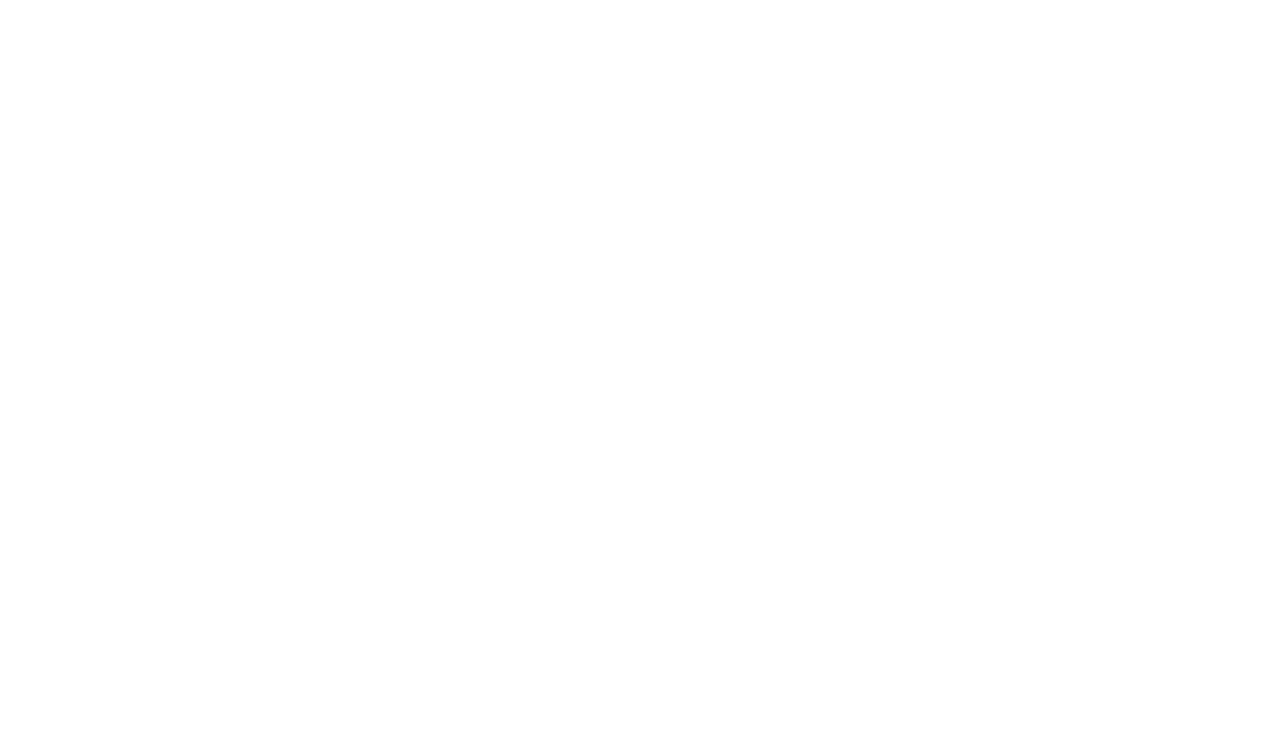
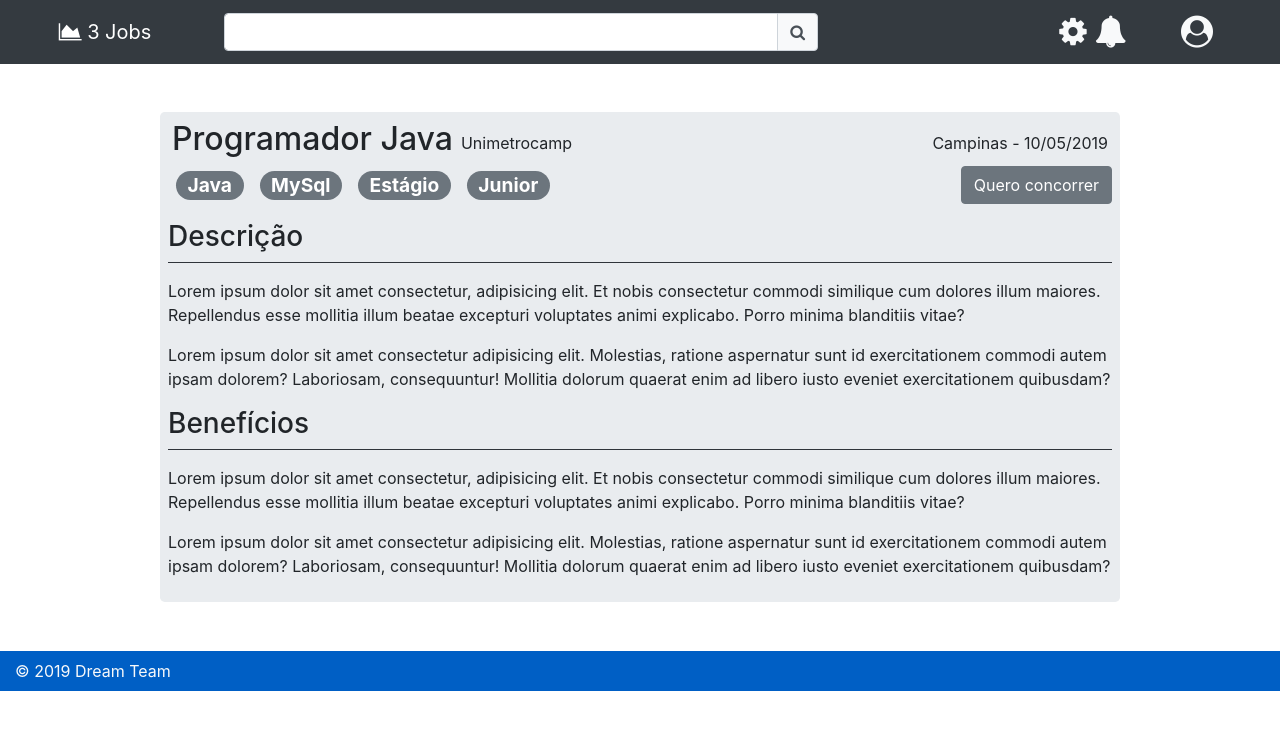
Before and after one commit to LeonardoBevilacqua/tcc-faculdade, an Angular app in the folder prototype/: page /jobDetails in a window 1280 px wide. Before the commit this address led to /. Shown: the top 730 px of the page. Built offline with nearby package versions, Linux system fonts and the light colour scheme.

Commit message:
Finalizaçao da jobDetails page

```diff
--- a/prototype/src/app/app-routing.module.ts
+++ b/prototype/src/app/app-routing.module.ts
@@ -3,12 +3,14 @@
 import { HomeComponent } from './core/home/home.component';
 import { SearchComponent } from './core/search/search.component';
 import {ProfileComponent} from './core/profile/profile.component'
+import { JobDetailsComponent } from './core/job-details/job-details.component';
 
 const routes: Routes = [
   { path: '', redirectTo: '/home', pathMatch: 'full' },
   { path: 'home', component: HomeComponent },
   { path: 'search', component: SearchComponent },
-  { path: 'profile', component: ProfileComponent }
+  { path: 'profile', component: ProfileComponent },
+  { path: 'jobDetails', component: JobDetailsComponent },
 ];
 
 @NgModule({
--- a/prototype/src/app/app.module.ts
+++ b/prototype/src/app/app.module.ts
@@ -8,6 +8,8 @@
 import { HomeComponent } from './core/home/home.component';
 import { SearchComponent } from './core/search/search.component';
 import { ProfileComponent } from './core/profile/profile.component';
+import { JobDetailsComponent } from './core/job-details/job-details.component';
+import { FooterComponent } from './shared/footer/footer.component';
 
 @NgModule({
   declarations: [
@@ -16,7 +18,9 @@
     CompanyCardComponent,
     HomeComponent,
     SearchComponent,
-    ProfileComponent
+    ProfileComponent,
+    JobDetailsComponent,
+    FooterComponent
   ],
   imports: [
     BrowserModule,
--- a/prototype/src/app/core/home/home.component.html
+++ b/prototype/src/app/core/home/home.component.html
@@ -16,7 +16,7 @@
         </div>
 
         <div class="row justify-content-center align-items-center h-25">
-            <div class="col-5">
+            <div class="col-4">
                 <button class="btn btn-warning btn-lg">Novo por aqui? Clique aqui e cadastre-se</button>
             </div>
         </div>
@@ -39,25 +39,9 @@
     </div>
 
 
-    <div class="d-flex justify-content-center align-items-center mx-auto" style="background-color: gray; height: 150px; font-size: 60px; width: 60%">
+    <div class="d-flex justify-content-center align-items-center mx-auto" style="background-color: gray; height: 150px; font-size: 60px; width: 60%; margin-bottom: 120px;">
         [PLACEHOLDER]
     </div>
 
-    <footer class="text-light" style="background-color: #007bff; margin-top:120px">
-        <div class="row mx-0 align-items-center">
-            <div class="col-4 py-2">
-                <span><strong>Nossa missão</strong></span>
-                <p class="p-0">Lorem ipsum dolor sit amet, consectetur adipisicing elit. Magnam, nisi esse nemo deleniti, aliquid ex inventore fugit aut doloribus sunt fugiat asperiores ullam. Laudantium, enim rerum vero commodi quo laborum!</p>
-            </div>
-            <div class="offset-1 col-7">
-                <span>Eae, curtiu a ideia?</span>
-                <br>
-                <button class="btn btn-warning btn-lg">Clique aqui e cadastre-se</button>
-            </div>
-        </div>
-
-        <div class="row mx-0 align-items-center" style="background-color: #005fc5; border-top: 1px solid #fff">
-            <div class="col-12 py-2">&copy; 2019 Dream Team</div>
-        </div>
-    </footer>
+    <app-footer></app-footer>
 </div>
--- /dev/null
+++ b/prototype/src/app/core/job-details/job-details.component.html
@@ -0,0 +1,32 @@
+<app-navbar-home [isLogged]="true"></app-navbar-home>
+
+<div class="jumbotron w-75 my-5 p-2 mx-auto">
+  <div class="d-flex align-items-center justify-content-between">
+    <div class="d-flex align-items-center">
+        <h2 class="px-1">Programador Java</h2>
+        <span class="px-1">Unimetrocamp</span>
+    </div>
+
+    <div class="d-flex align-items-center">
+      <span class="px-1">Campinas - 10/05/2019</span>
+    </div>
+  </div>
+
+  <div class="d-flex align-items-center">
+    <span class="badge badge-pill badge-secondary mx-2" style="font-size:1.2em" *ngFor="let tag of ['Java', 'MySql','Estágio', 'Junior']">{{tag}}</span>
+    <button class="btn btn-secondary ml-auto">Quero concorrer</button>
+  </div>
+
+  <div class="mt-3" *ngFor="let title of ['Descrição', 'Benefícios']">
+    <div class="d-flex justify-content-between align-items-center">
+      <h3>{{title}}</h3>
+    </div>
+    <hr class="mt-0 bg-dark" />
+
+    <p>Lorem ipsum dolor sit amet consectetur, adipisicing elit. Et nobis consectetur commodi similique cum dolores illum maiores. Repellendus esse mollitia illum beatae excepturi voluptates animi explicabo. Porro minima blanditiis vitae?</p>
+    <p>Lorem ipsum dolor sit amet consectetur adipisicing elit. Molestias, ratione aspernatur sunt id exercitationem commodi autem ipsam dolorem? Laboriosam, consequuntur! Mollitia dolorum quaerat enim ad libero iusto eveniet exercitationem quibusdam?</p>
+  </div>
+
+</div>
+
+<app-footer [isLogged]="true"></app-footer>
--- /dev/null
+++ b/prototype/src/app/core/job-details/job-details.component.ts
@@ -0,0 +1,11 @@
+import { Component, OnInit } from '@angular/core';
+
+@Component({ selector: 'app-job-details', templateUrl: './job-details.component.html' })
+export class JobDetailsComponent implements OnInit {
+
+  constructor() { }
+
+  ngOnInit() {
+  }
+
+}
--- a/prototype/src/app/core/profile/profile.component.html
+++ b/prototype/src/app/core/profile/profile.component.html
@@ -1,9 +1,9 @@
 <app-navbar-home [isLogged]="true"></app-navbar-home>
 
-<div class="container-fluid p-0">
+<div class="container-fluid p-0 mb-5">
   <div class="jumbotron jumbotron-fluid p-3 d-flex">
     <div class="mx-4">
-      <img src="https://cdn.pixabay.com/photo/2012/04/26/19/43/profile-42914_960_720.png" alt="..."
+      <img src="https://cdn.pixabay.com/photo/2015/10/05/22/37/blank-profile-picture-973460_960_720.png" alt="..."
         class="imageProfile">
     </div>
 
@@ -41,3 +41,5 @@
     </div>
   </div>
 </div>
+
+<app-footer [isLogged]="true"></app-footer>
--- a/prototype/src/app/core/search/search.component.html
+++ b/prototype/src/app/core/search/search.component.html
@@ -53,3 +53,5 @@
 	</div>
 
 </div>
+
+<app-footer [isLogged]="true"></app-footer>
--- /dev/null
+++ b/prototype/src/app/shared/footer/footer.component.html
@@ -0,0 +1,19 @@
+<footer class="text-light">
+  <div class="row mx-0 align-items-center" *ngIf="!isLogged">
+    <div class="col-4 py-2">
+      <span><strong>Nossa missão</strong></span>
+      <p class="p-0">Lorem ipsum dolor sit amet, consectetur adipisicing elit. Magnam, nisi esse nemo deleniti, aliquid
+        ex inventore fugit aut doloribus sunt fugiat asperiores ullam. Laudantium, enim rerum vero commodi quo laborum!
+      </p>
+    </div>
+    <div class="offset-1 col-7">
+      <span>Eae, curtiu a ideia?</span>
+      <br>
+      <button class="btn btn-warning btn-lg">Clique aqui e cadastre-se</button>
+    </div>
+  </div>
+
+  <div class="row mx-0 align-items-center copyright">
+    <div class="col-12 py-2">&copy; 2019 Dream Team</div>
+  </div>
+</footer>
--- /dev/null
+++ b/prototype/src/app/shared/footer/footer.component.scss
@@ -0,0 +1,7 @@
+footer {
+  background-color: #007bff;
+
+  .copyright {
+    background-color: #005fc5; border-top: 1px solid #fff
+  }
+}
--- /dev/null
+++ b/prototype/src/app/shared/footer/footer.component.ts
@@ -0,0 +1,17 @@
+import { Component, OnInit, Input } from '@angular/core';
+
+@Component({
+  selector: 'app-footer',
+  templateUrl: './footer.component.html',
+  styleUrls: ['./footer.component.scss']
+})
+export class FooterComponent implements OnInit {
+
+  @Input() isLogged: boolean
+
+  constructor() { }
+
+  ngOnInit() {
+  }
+
+}
```
